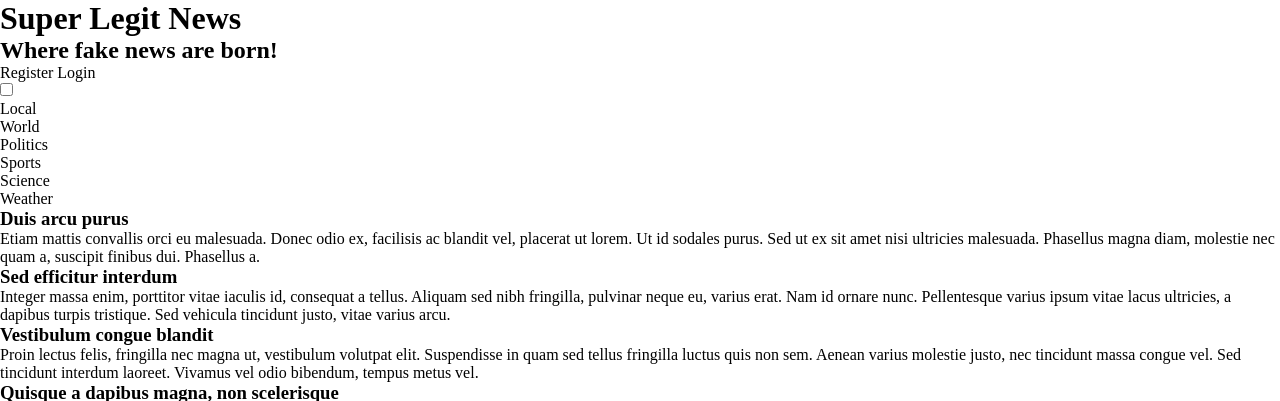
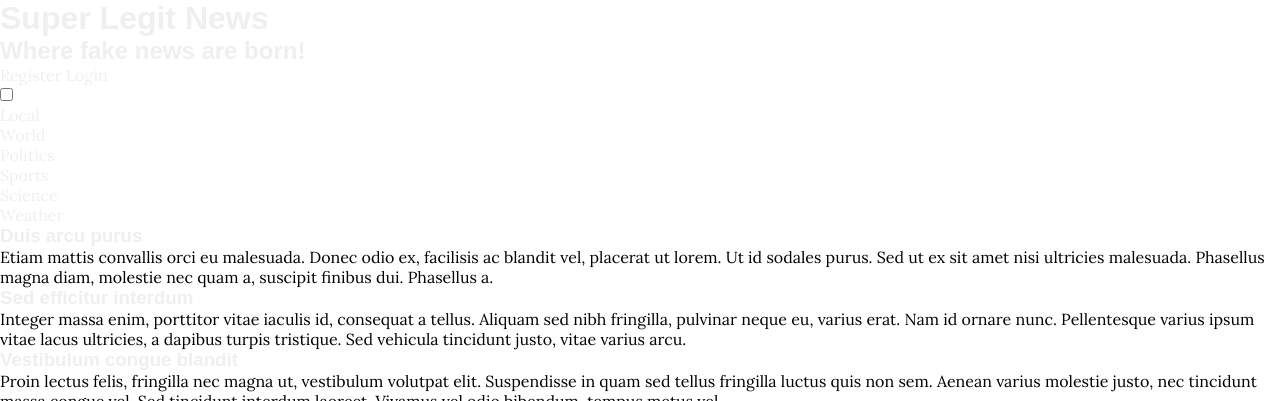
Before and after one commit to sirkotal/feup-ltw, a PHP site: page /item.html in a window 1280 px wide. Shown: the top 401 px of the page. Run offline with PHP 8.4, Linux system fonts and the light colour scheme.

Commit message:
Further additions to the news website's design

```diff
--- a/css/newspaper-design/style.css
+++ b/css/newspaper-design/style.css
@@ -1,4 +1,21 @@
 @import url("https://fonts.googleapis.com/css?family=Lora:400,700|Poppins:600");
+
+:root {
+    --color-header: #046dd5;
+    --color-footer: #f4655f;
+    --color-background: #edeff0;
+    --color-gray: #2a2f33;
+    --color1: #e1493e;
+    --color2: #8aba56;
+    --color3: #5b4282;
+    --color4: #ff8932;
+    --color5: #19b6e9;
+    --color6: #e84c8b;
+
+    --title-font: 'Poppins', Arial, Helvetica, sans-serif;
+    --serif-font: 'Lora', 'Times New Roman', Times, serif;
+    --sans-font: Arial, Helvetica, sans-serif;
+}
 
 * {
     box-sizing: border-box;
@@ -8,6 +25,18 @@
     padding: 0;
 }
 
+h1,h2 {
+    font-family: var(--sans-font);
+}
+
+a {
+    color: var(--color-background);
+}
+
+body {
+    font-family: var(--serif-font);
+}
+
 ul, ol {
     list-style: none;
 }
```
